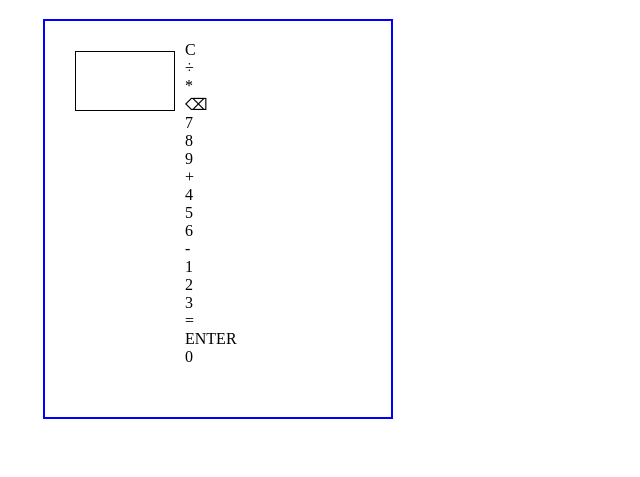
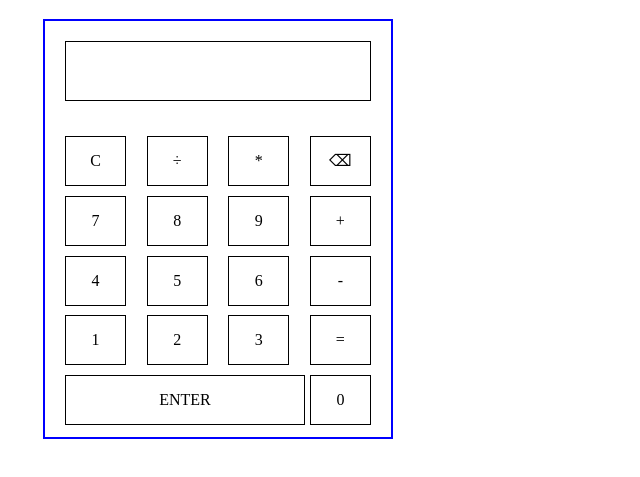
Before and after one commit to liambamufaya/Calculator, a plain HTML site: page index.html in a window 1280 px wide. Shown: the part 61-538 px from the top of the page, without its empty margins (0-640 px from the left). Drawn offline with Linux system fonts and the light colour scheme.

Commit message:
Change class name in stylesheet

```diff
--- a/style.css
+++ b/style.css
@@ -5,27 +5,38 @@
 }
 
 #container {
-    display: flex;
     width: 350px;
-    height: 400px;
+    height: 420px;
     border: solid 2px blue;
     padding: 20px;
     margin-left: 35px;
-    /* flex-wrap: wrap; */
-    justify-content: flex-start;
 }
 
   #screen {
     border: 1px solid;
-    width: 340px;
+    width: 306px;
     height: 60px;
-    margin: 10px;
-    display: inline;
-    flex-basis: 100px;
+    display: inline-block;
+    margin-bottom: 25px;
   }
-.button {
-  width: 40px;
-  height: 40px ;
-  border: black solid 1px;
-  /* flex: 1; */
-}
+
+  #keys {
+    padding-top: 2%;
+    display: flex;
+    flex-wrap: wrap;
+    height: 300px;
+    gap: 5px;
+    justify-content: space-between;
+  }
+
+  .btn {
+    width: calc((100%) /5);
+    height: 50px;
+    border: 1px rgb(0, 0, 0) solid;
+    text-align: center;
+    align-content: center;
+  }
+
+  #wide {
+    flex: auto;
+  }
```
